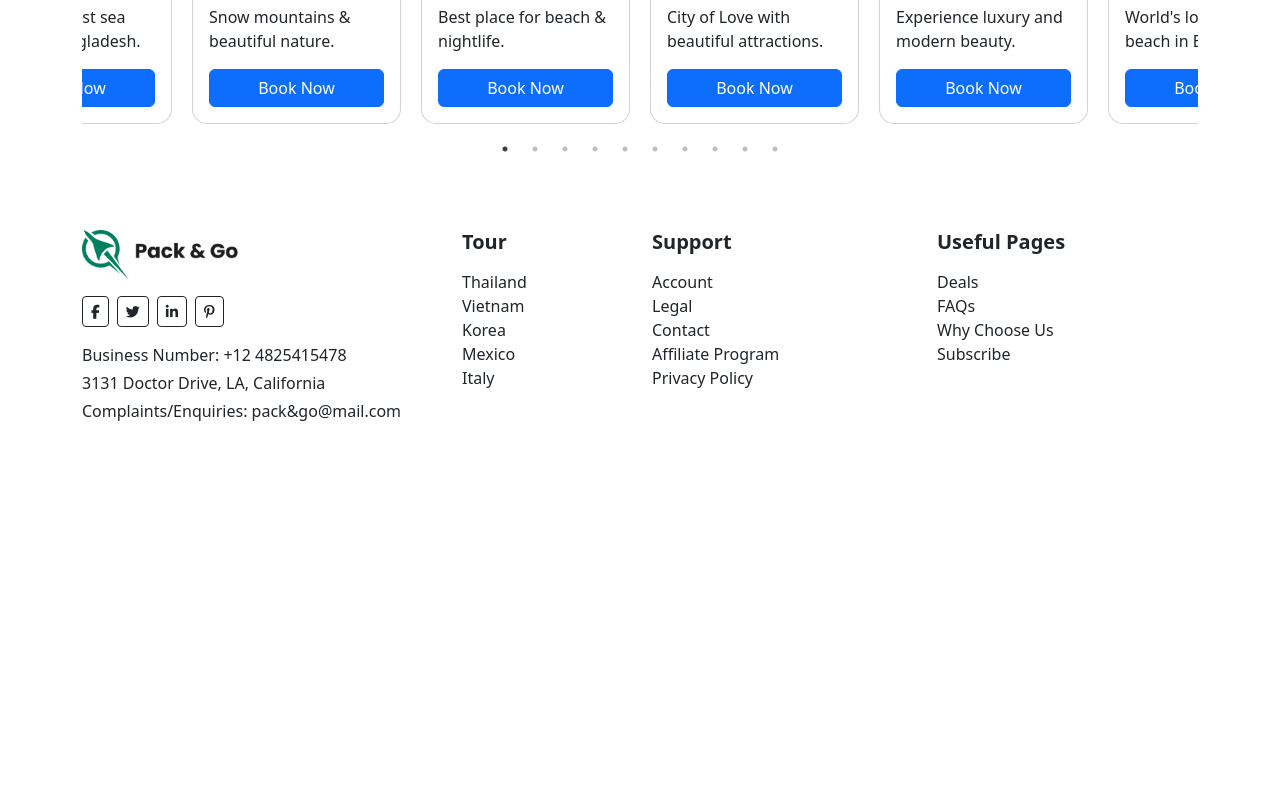
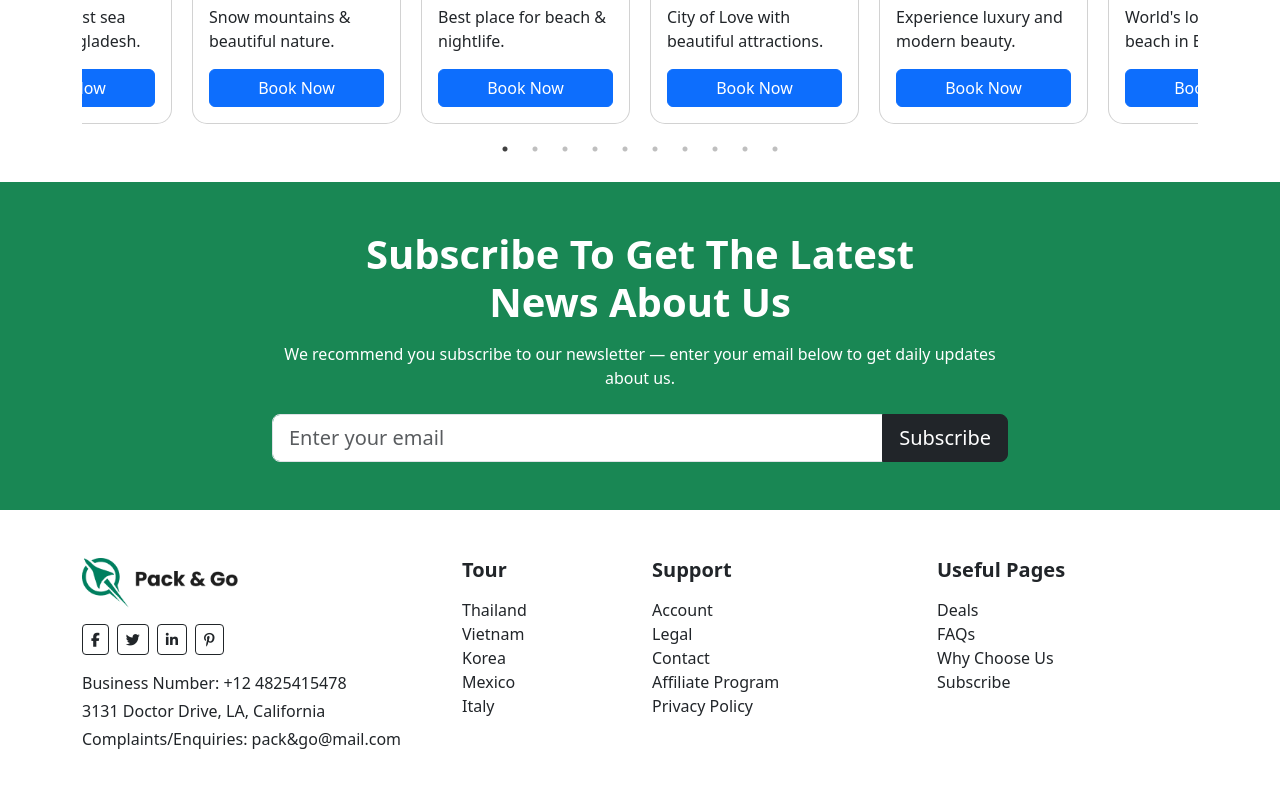
Before and after one commit to kibriaHassan/Pack-Go-Bootstrap, a plain HTML site: page index.html in a window 1280 px wide. Shown: the part 1069-1856 px from the top of the page. Before the commit the page ends 1540 px from the top, so only its background shows below. Drawn offline with nearby package versions, Linux system fonts and the light colour scheme.

Commit message:
updates Subscribe

```diff
--- a/index.html
+++ b/index.html
@@ -233,6 +233,34 @@
 </section>
 
 
+
+<section class="py-5 bg-success text-white">
+  <div class="container">
+    <div class="row justify-content-center text-center">
+      <div class="col-12 col-md-10 col-lg-8">
+        <h1 class="fw-bold mb-3">Subscribe To Get The Latest<br/>News About Us</h1>
+        <p class="mb-4">We recommend you subscribe to our newsletter — enter your email below to get daily updates about us.</p>
+        <form class="d-flex justify-content-center" role="search" aria-label="Subscribe form">
+          <div class="input-group input-group-lg w-100 w-sm-75">
+            <input
+              type="email"
+              class="form-control"
+              placeholder="Enter your email"
+              aria-label="Email address"
+              required
+            >
+            <button class="btn btn-dark" type="submit">Subscribe</button>
+          </div>
+        </form>
+      </div>
+    </div>
+  </div>
+</section>
+
+
+
+
+
 <section>
 <footer class="bg-white text-dark pt-5 pb-4">
   <div class="container">
```
